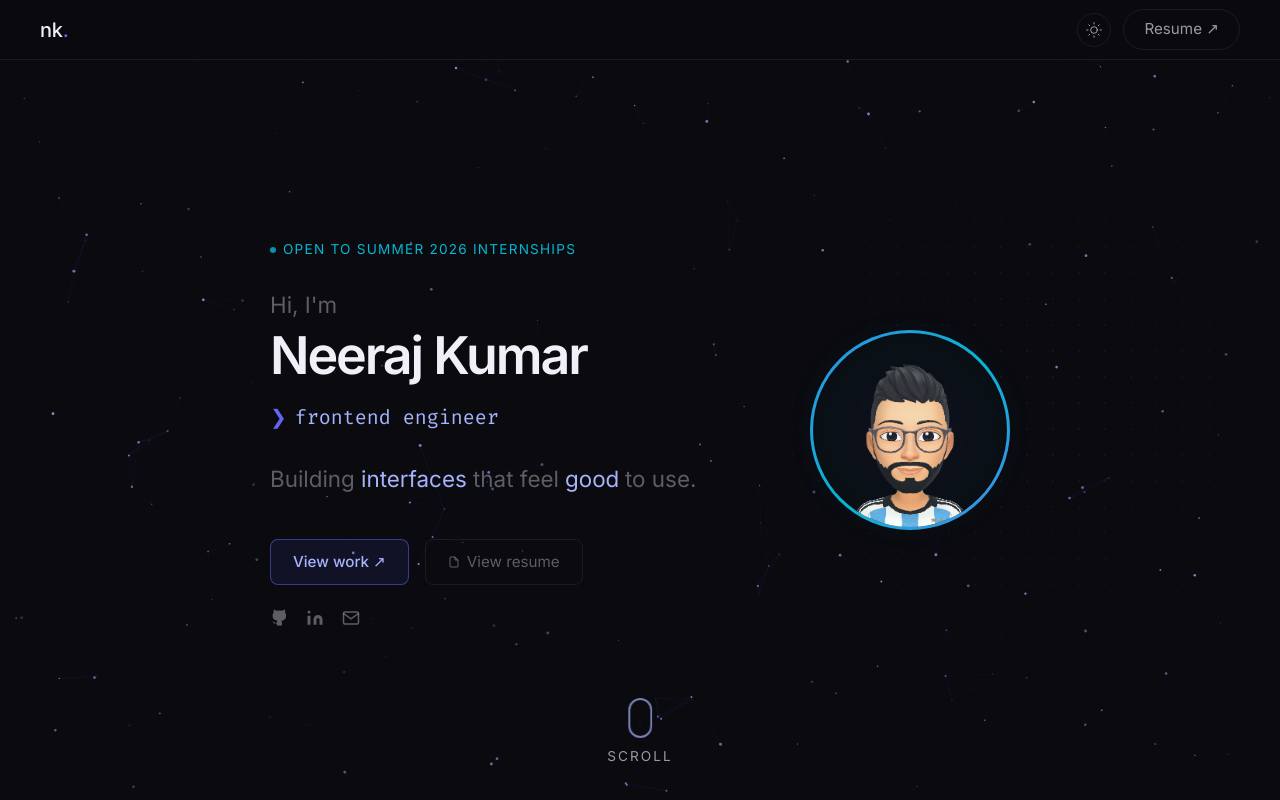
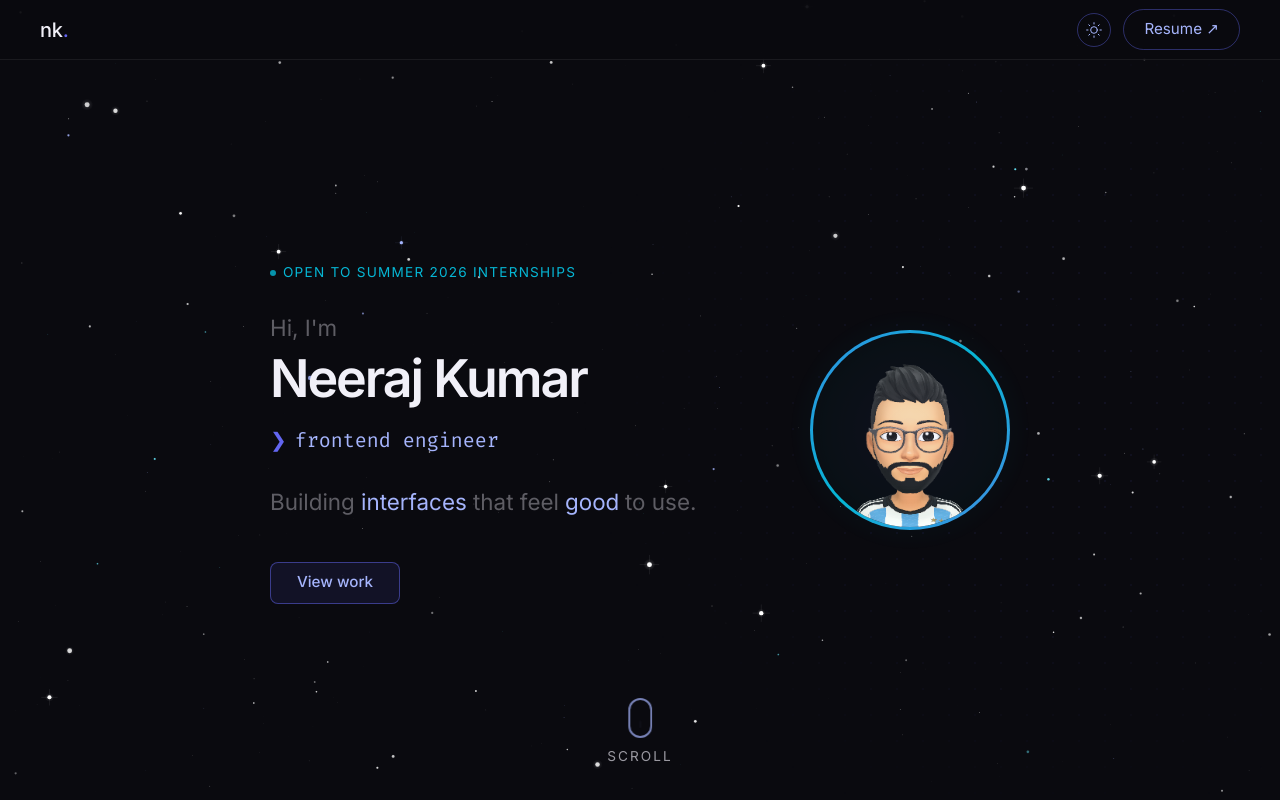
Before and after one commit to neera-jk/neeraj-portfolio, a React (Vite) app: page / in a window 1280 px wide. Shown: the top 800 px of the page. Built offline with nearby package versions, Linux system fonts and the light colour scheme.

Commit message:
Remove CursorEffects component and related CSS; update Hero, Nav, Footer, and App for cleanup

```diff
--- a/src/App.jsx
+++ b/src/App.jsx
@@ -9,7 +9,6 @@ import Projects from './components/Projects'
 import Education from './components/Education'
 import Contact from './components/Contact'
 import Footer from './components/Footer'
-import CursorEffects from './components/CursorEffects'
 import Splash from './components/Splash'
 
 function App() {
@@ -31,101 +30,117 @@ function App() {
   }, [])
 
   useEffect(() => {
-    if (!splashDone) return;
-    const canvas = canvasRef.current;
-    if (!canvas) return;
-    const ctx = canvas.getContext('2d');
-    let animId;
-    let particles = [];
+    if (!splashDone) return
+    const canvas = canvasRef.current
+    if (!canvas) return
+    const ctx = canvas.getContext('2d')
+    let animId
+    let particles = []
 
-    const dpr = window.devicePixelRatio || 1;
-    let w, h;
+    const dpr = window.devicePixelRatio || 1
+    let w, h
 
     const resize = () => {
-      w = window.innerWidth;
-      h = window.innerHeight;
-      canvas.width = w * dpr;
-      canvas.height = h * dpr;
-      canvas.style.width = w + 'px';
-      canvas.style.height = h + 'px';
-      ctx.setTransform(dpr, 0, 0, dpr, 0, 0);
-    };
+      w = window.innerWidth
+      h = window.innerHeight
+      canvas.width = w * dpr
+      canvas.height = h * dpr
+      canvas.style.width = w + 'px'
+      canvas.style.height = h + 'px'
+      ctx.setTransform(dpr, 0, 0, dpr, 0, 0)
+    }
 
     const init = () => {
-      resize();
-      particles = Array.from({ length: 200 }, () => ({
-        x: Math.random() * w,
-        y: Math.random() * h,
-        vx: (Math.random() - 0.5) * 0.3,
-        vy: (Math.random() - 0.5) * 0.3,
-        r: Math.random() * 1.2 + 0.3,
-        o: Math.random() * 0.6 + 0.2
-      }));
-    };
+      resize()
+      particles = Array.from({ length: 400 }, () => {
+        const tier = Math.random()
+        const big = tier < 0.05
+        const mid = tier < 0.22
+        return {
+          x: Math.random() * w,
+          y: Math.random() * h,
+          // very slow drift, barely perceptible
+          vx: (Math.random() - 0.5) * 0.04,
+          vy: (Math.random() - 0.5) * 0.04,
+          r: big ? 1.6 + Math.random() * 1.0
+            : mid ? 0.7 + Math.random() * 0.7
+              : 0.15 + Math.random() * 0.4,
+          baseOpacity: big ? 0.9 + Math.random() * 0.1
+            : mid ? 0.5 + Math.random() * 0.3
+              : 0.15 + Math.random() * 0.2,
+          phase: Math.random() * Math.PI * 2,
+          twinkleSpeed: big ? 0.8 + Math.random() * 1.0
+            : mid ? 0.4 + Math.random() * 0.7
+              : 0.15 + Math.random() * 0.4,
+          // glow radius very tight, just 1.5-2x the star size
+          glowRatio: big ? 1.8 + Math.random() * 0.8
+            : mid ? 1.5 + Math.random() * 0.6
+              : 1.2 + Math.random() * 0.4,
+          color: Math.random() < 0.78 ? '255,255,255'
+            : Math.random() < 0.65 ? '165,180,252'
+              : '103,232,249',
+          big,
+          mid
+        }
+      })
+    }
 
-    let cachedTheme = document.documentElement.getAttribute('data-theme');
-    let dotColor = cachedTheme === 'light' ? '79,70,229' : '165,180,252';
-    let lineColor = cachedTheme === 'light' ? '79,70,229' : '99,102,241';
-
-    const observer = new MutationObserver(() => {
-      cachedTheme = document.documentElement.getAttribute('data-theme');
-      dotColor = cachedTheme === 'light' ? '79,70,229' : '165,180,252';
-      lineColor = cachedTheme === 'light' ? '79,70,229' : '99,102,241';
-    });
-    observer.observe(document.documentElement, { attributes: true, attributeFilter: ['data-theme'] });
-
-    const LINK_DIST = 100;
-    const LINK_DIST_SQ = LINK_DIST * LINK_DIST;
-    const TWO_PI = Math.PI * 2;
+    let t = 0
 
     const draw = () => {
-      ctx.clearRect(0, 0, w, h);
+      ctx.clearRect(0, 0, w, h)
+      t += 0.008
 
-      // -- update positions & draw dots in one batched path per opacity group --
       for (let i = 0; i < particles.length; i++) {
-        const p = particles[i];
-        p.x += p.vx; p.y += p.vy;
-        if (p.x < 0) p.x = w;
-        if (p.x > w) p.x = 0;
-        if (p.y < 0) p.y = h;
-        if (p.y > h) p.y = 0;
-        ctx.beginPath();
-        ctx.arc(p.x, p.y, p.r, 0, TWO_PI);
-        ctx.fillStyle = `rgba(${dotColor},${p.o})`;
-        ctx.fill();
+        const p = particles[i]
+        p.x += p.vx
+        p.y += p.vy
+        if (p.x < 0) p.x = w
+        if (p.x > w) p.x = 0
+        if (p.y < 0) p.y = h
+        if (p.y > h) p.y = 0
+
+        const twinkle = Math.sin(t * p.twinkleSpeed + p.phase) * 0.22
+        const opacity = Math.min(1, Math.max(0, p.baseOpacity + twinkle))
+
+        // tight glow, only slightly larger than the star core
+        const glowR = p.r * p.glowRatio
+        const glow = ctx.createRadialGradient(p.x, p.y, 0, p.x, p.y, glowR)
+        glow.addColorStop(0, `rgba(${p.color},${opacity * 0.35})`)
+        glow.addColorStop(0.5, `rgba(${p.color},${opacity * 0.1})`)
+        glow.addColorStop(1, `rgba(${p.color},0)`)
+        ctx.beginPath()
+        ctx.arc(p.x, p.y, glowR, 0, Math.PI * 2)
+        ctx.fillStyle = glow
+        ctx.fill()
+
+        // sharp bright core
+        ctx.beginPath()
+        ctx.arc(p.x, p.y, p.r, 0, Math.PI * 2)
+        ctx.fillStyle = `rgba(${p.color},${opacity})`
+        ctx.fill()
+
+        // subtle cross flare only on the biggest brightest stars
+        if (p.big && opacity > 0.85) {
+          const fl = p.r * 4
+          ctx.strokeStyle = `rgba(${p.color},${opacity * 0.15})`
+          ctx.lineWidth = 0.5
+          ctx.beginPath(); ctx.moveTo(p.x - fl, p.y); ctx.lineTo(p.x + fl, p.y); ctx.stroke()
+          ctx.beginPath(); ctx.moveTo(p.x, p.y - fl); ctx.lineTo(p.x, p.y + fl); ctx.stroke()
+        }
       }
 
-      // -- draw connecting lines: compare squared distances, batch by opacity --
-      ctx.lineWidth = 0.6;
-      for (let i = 0; i < particles.length; i++) {
-        const p = particles[i];
-        for (let j = i + 1; j < particles.length; j++) {
-          const q = particles[j];
-          const dx = p.x - q.x;
-          const dy = p.y - q.y;
-          const distSq = dx * dx + dy * dy;
-          if (distSq < LINK_DIST_SQ) {
-            const alpha = 0.15 * (1 - Math.sqrt(distSq) / LINK_DIST);
-            ctx.beginPath();
-            ctx.moveTo(p.x, p.y);
-            ctx.lineTo(q.x, q.y);
-            ctx.strokeStyle = `rgba(${lineColor},${alpha})`;
-            ctx.stroke();
-          }
-        }
-      }
-      animId = requestAnimationFrame(draw);
-    };
+      animId = requestAnimationFrame(draw)
+    }
 
-    window.addEventListener('resize', resize);
-    init();
-    draw();
+    window.addEventListener('resize', resize)
+    init()
+    draw()
 
     return () => {
-      cancelAnimationFrame(animId);
-      observer.disconnect();
-      window.removeEventListener('resize', resize);
-    };
+      cancelAnimationFrame(animId)
+      window.removeEventListener('resize', resize)
+    }
   }, [splashDone])
 
   return (
@@ -144,7 +159,6 @@ function App() {
       <div className="dot-grid" />
       <SideNav />
       <Nav showLogo={showNavLogo} />
-      <CursorEffects />
       <div className="page-wrapper">
         <Hero />
         <About />
--- a/src/components/Footer.jsx
+++ b/src/components/Footer.jsx
@@ -4,7 +4,7 @@ function Footer() {
     return (
         <footer className="footer">
             <span className="footer-left">
-                Boston, MA · Northeastern MS CS '26 · Built with React + Framer Motion
+                Boston, MA · Northeastern MS CS '27 · Built with React + Framer Motion
             </span>
             <span className="footer-status">
                 <span className="footer-dot"></span>
--- a/src/components/Hero.jsx
+++ b/src/components/Hero.jsx
@@ -53,7 +53,10 @@ function Hero() {
     useEffect(() => {
         const onScroll = () => setScrolled(window.scrollY > 50)
         window.addEventListener('scroll', onScroll, { passive: true })
-        return () => window.removeEventListener('scroll', onScroll)
+        onScroll()
+        return () => {
+            window.removeEventListener('scroll', onScroll)
+        }
     }, [])
 
     useEffect(() => {
@@ -140,32 +143,13 @@ function Hero() {
                         animate={{ opacity: 1, y: 0 }}
                         transition={{ duration: 0.6, delay: 1.5, ease: [0.22, 1, 0.36, 1] }}
                     >
-                        <a href="#projects" className="btn-main">View work ↗</a>
-                        <a href="/resume.pdf" className="btn-ghost" target="_blank" rel="noreferrer">
-                            <svg width="12" height="12" viewBox="0 0 24 24" fill="none" stroke="currentColor" strokeWidth="2">
-                                <path d="M14 2H6a2 2 0 0 0-2 2v16a2 2 0 0 0 2 2h12a2 2 0 0 0 2-2V8z" />
-                                <polyline points="14,2 14,8 20,8" />
-                            </svg>
-                            View resume
+                        <a href="#projects" className="btn-main">
+                            <span className="btn-text">View work</span>
+                            <span className="btn-arrow-down">↓</span>
                         </a>
                     </motion.div>
 
-                    <motion.div
-                        className="hero-socials"
-                        initial={{ opacity: 0, y: 20 }}
-                        animate={{ opacity: 1, y: 0 }}
-                        transition={{ duration: 0.5, delay: 0.8 }}
-                    >
-                        <a href="https://github.com/neera-jk" target="_blank" rel="noreferrer" className="social-icon" aria-label="GitHub">
-                            <svg width="18" height="18" viewBox="0 0 24 24" fill="currentColor"><path d="M9 19c-5 1.5-5-2.5-7-3m14 6v-3.87a3.37 3.37 0 0 0-.94-2.61c3.14-.35 6.44-1.54 6.44-7A5.44 5.44 0 0 0 20 4.77 5.07 5.07 0 0 0 19.91 1S18.73.65 16 2.48a13.38 13.38 0 0 0-7 0C6.27.65 5.09 1 5.09 1A5.07 5.07 0 0 0 5 4.77a5.44 5.44 0 0 0-1.5 3.78c0 5.42 3.3 6.61 6.44 7A3.37 3.37 0 0 0 9 18.13V22" /></svg>
-                        </a>
-                        <a href="https://linkedin.com/in/-neerajkumar-" target="_blank" rel="noreferrer" className="social-icon" aria-label="LinkedIn">
-                            <svg width="18" height="18" viewBox="0 0 24 24" fill="currentColor"><path d="M16 8a6 6 0 0 1 6 6v7h-4v-7a2 2 0 0 0-2-2 2 2 0 0 0-2 2v7h-4v-7a6 6 0 0 1 6-6z" /><rect x="2" y="9" width="4" height="12" /><circle cx="4" cy="4" r="2" /></svg>
-                        </a>
-                        <a href="mailto:kumar.nee@northeastern.edu" className="social-icon" aria-label="Email">
-                            <svg width="18" height="18" viewBox="0 0 24 24" fill="none" stroke="currentColor" strokeWidth="2"><path d="M4 4h16c1.1 0 2 .9 2 2v12c0 1.1-.9 2-2 2H4c-1.1 0-2-.9-2-2V6c0-1.1.9-2 2-2z" /><polyline points="22,6 12,13 2,6" /></svg>
-                        </a>
-                    </motion.div>
+                    {/* Social icons removed from Hero section; see Contact section for links */}
                 </div>
 
                 <motion.div
@@ -189,6 +173,7 @@ function Hero() {
                 className="scroll-hint"
                 animate={{ opacity: scrolled ? 0 : 1 }}
                 transition={{ duration: 0.4 }}
+                style={{ pointerEvents: scrolled ? 'none' : 'auto' }}
             >
                 <div className="scroll-mouse">
                     <div className="scroll-mouse-wheel"></div>
--- a/src/components/Nav.jsx
+++ b/src/components/Nav.jsx
@@ -66,7 +66,11 @@ function Nav({ showLogo = true }) {
 
     return (
         <nav className="nav">
-            <a href="#hero" className={`nav-logo${showLogo ? '' : ' nav-logo--hidden'}`}>
+            <a href="#hero" className={`nav-logo${showLogo ? '' : ' nav-logo--hidden'}`}
+                onClick={(e) => {
+                    e.preventDefault()
+                    window.scrollTo({ top: 0, behavior: 'smooth' })
+                }}>
                 nk<em>.</em>
             </a>
             <div className={`nav-section${pastHero ? ' visible' : ''}`}>
--- a/src/styles/CursorEffects.css
+++ /dev/null
@@ -1,48 +0,0 @@
-/* ============ Spotlight overlay ============ */
-.cursor-spotlight {
-    position: fixed;
-    inset: 0;
-    pointer-events: none;
-    z-index: 2;
-}
-
-/* ============ 5. Ripple click ============ */
-.click-ripple {
-    position: fixed;
-    width: 0;
-    height: 0;
-    border: 1.5px solid var(--accent-border);
-    border-radius: 50%;
-    pointer-events: none;
-    z-index: 9997;
-    transform: translate(-50%, -50%);
-    animation: rippleExpand 0.6s ease-out forwards;
-}
-
-@keyframes rippleExpand {
-    0% {
-        width: 0;
-        height: 0;
-        opacity: 1;
-    }
-
-    100% {
-        width: 80px;
-        height: 80px;
-        opacity: 0;
-    }
-}
-
-/* ============ Hide on touch / mobile ============ */
-@media (hover: none),
-(pointer: coarse) {
-
-    * {
-        cursor: auto !important;
-    }
-
-    .cursor-spotlight,
-    .click-ripple {
-        display: none !important;
-    }
-}
--- a/src/styles/Hero.css
+++ b/src/styles/Hero.css
@@ -1,3 +1,33 @@
+.btn-animate {
+    position: relative;
+    overflow: hidden;
+}
+
+.btn-animate:hover {
+    animation: btnPulse 0.4s cubic-bezier(0.22, 1, 0.36, 1);
+    background: var(--accent-hover);
+    color: #fff;
+    box-shadow: 0 0 0 4px rgba(99, 102, 241, 0.10), 0 10px 24px -8px rgba(99, 102, 241, 0.18);
+    transform: scale(1.07) translateY(-4px);
+}
+
+@keyframes btnPulse {
+    0% {
+        transform: scale(1);
+        box-shadow: 0 0 0 0 rgba(99, 102, 241, 0.10);
+    }
+
+    60% {
+        transform: scale(1.10);
+        box-shadow: 0 0 0 8px rgba(99, 102, 241, 0.13);
+    }
+
+    100% {
+        transform: scale(1.07);
+        box-shadow: 0 0 0 4px rgba(99, 102, 241, 0.10);
+    }
+}
+
 /* ============ Hero section ============ */
 .hero {
     min-height: calc(100vh - 60px);
@@ -197,7 +227,7 @@
 /* ============ Name ============ */
 .hero-name {
     font-size: var(--fs-3xl);
-    font-weight: 700;
+    font-weight: 600;
     letter-spacing: -0.04em;
     line-height: 1.05;
     margin-bottom: var(--space-sm);
@@ -292,41 +322,48 @@
     color: var(--accent-light);
     border: 0.5px solid var(--accent-border);
     cursor: pointer;
-    transition: transform 0.25s ease, box-shadow 0.25s ease, background 0.25s ease, border-color 0.25s ease;
     text-decoration: none;
     font-weight: 500;
     display: inline-flex;
     align-items: center;
     justify-content: center;
+    position: relative;
+    overflow: hidden;
+    width: 130px;
+    height: 42px;
+    transition: background 0.25s ease, border-color 0.25s ease;
+}
+
+.btn-text {
+    position: absolute;
+    transition: transform 0.35s cubic-bezier(0.16, 1, 0.3, 1), opacity 0.22s ease;
+    transform: translateX(0);
+    opacity: 1;
+    white-space: nowrap;
+}
+
+.btn-arrow-down {
+    position: absolute;
+    font-size: 18px;
+    line-height: 1;
+    transition: transform 0.35s cubic-bezier(0.34, 1.56, 0.64, 1), opacity 0.22s ease;
+    transform: translateX(48px);
+    opacity: 0;
 }
 
 .btn-main:hover {
     background: var(--accent-hover);
     border-color: var(--accent-border);
-    transform: translateY(-4px);
-    box-shadow: 0 10px 24px -8px rgba(99, 102, 241, 0.2);
 }
 
-.btn-ghost {
-    font-size: var(--fs-sm);
-    padding: 10px 22px;
-    border-radius: var(--btn-radius);
-    background: transparent;
-    color: var(--text-muted);
-    border: 0.5px solid var(--border);
-    cursor: pointer;
-    transition: background 0.25s ease, color 0.25s ease, border-color 0.25s ease;
-    display: inline-flex;
-    align-items: center;
-    justify-content: center;
-    gap: 7px;
-    text-decoration: none;
+.btn-main:hover .btn-text {
+    transform: translateX(-48px);
+    opacity: 0;
 }
 
-.btn-ghost:hover {
-    background: var(--accent-dim);
-    color: var(--text-secondary);
-    border-color: var(--accent-border);
+.btn-main:hover .btn-arrow-down {
+    transform: translateX(0);
+    opacity: 1;
 }
 
 /* ============ Social icons ============ */
--- a/src/styles/Nav.css
+++ b/src/styles/Nav.css
@@ -4,7 +4,7 @@
     justify-content: space-between;
     align-items: center;
     padding: 0 var(--section-x);
-    border-bottom: 0.5px solid var(--border);
+    border-bottom: 1.5px solid var(--border);
     position: sticky;
     top: 0;
     z-index: 100;
@@ -38,15 +38,16 @@
     font-size: var(--fs-sm);
     padding: 7px 20px;
     border-radius: 999px;
-    border: 0.5px solid var(--border);
-    color: var(--text-secondary);
+    border: 0.5px solid rgba(99, 102, 241, 0.4);
+    color: #a5b4fc;
     text-decoration: none;
     transition: all 0.18s;
 }
 
 .nav-resume:hover {
-    border-color: var(--border-hover);
+    border-color: rgba(99, 102, 241, 0.7);
     color: var(--text-primary);
+    background: rgba(99, 102, 241, 0.1);
 }
 
 /* ============ Nav right group ============ */
@@ -64,17 +65,16 @@
     width: 34px;
     height: 34px;
     border-radius: 50%;
-    border: 0.5px solid var(--border);
+    border: 0.5px solid rgba(99, 102, 241, 0.4);
     background: transparent;
-    color: var(--text-secondary);
+    color: #a5b4fc;
     cursor: pointer;
-    transition: all 0.22s;
+    transition: box-shadow 0.22s ease, border-color 0.22s ease;
 }
 
 .theme-toggle:hover {
-    border-color: var(--border-hover);
-    color: var(--text-primary);
-    background: var(--accent-dim);
+    box-shadow: 0 0 0 1px rgba(99, 102, 241, 0.4);
+    border-color: rgba(99, 102, 241, 0.6);
 }
 
 /* ============ Section indicator ============ */
```
Also changed, not shown: src/components/CursorEffects.jsx (deleted, +0 -74 lines), 2 other files (tests, documents, lock files or other folders).
